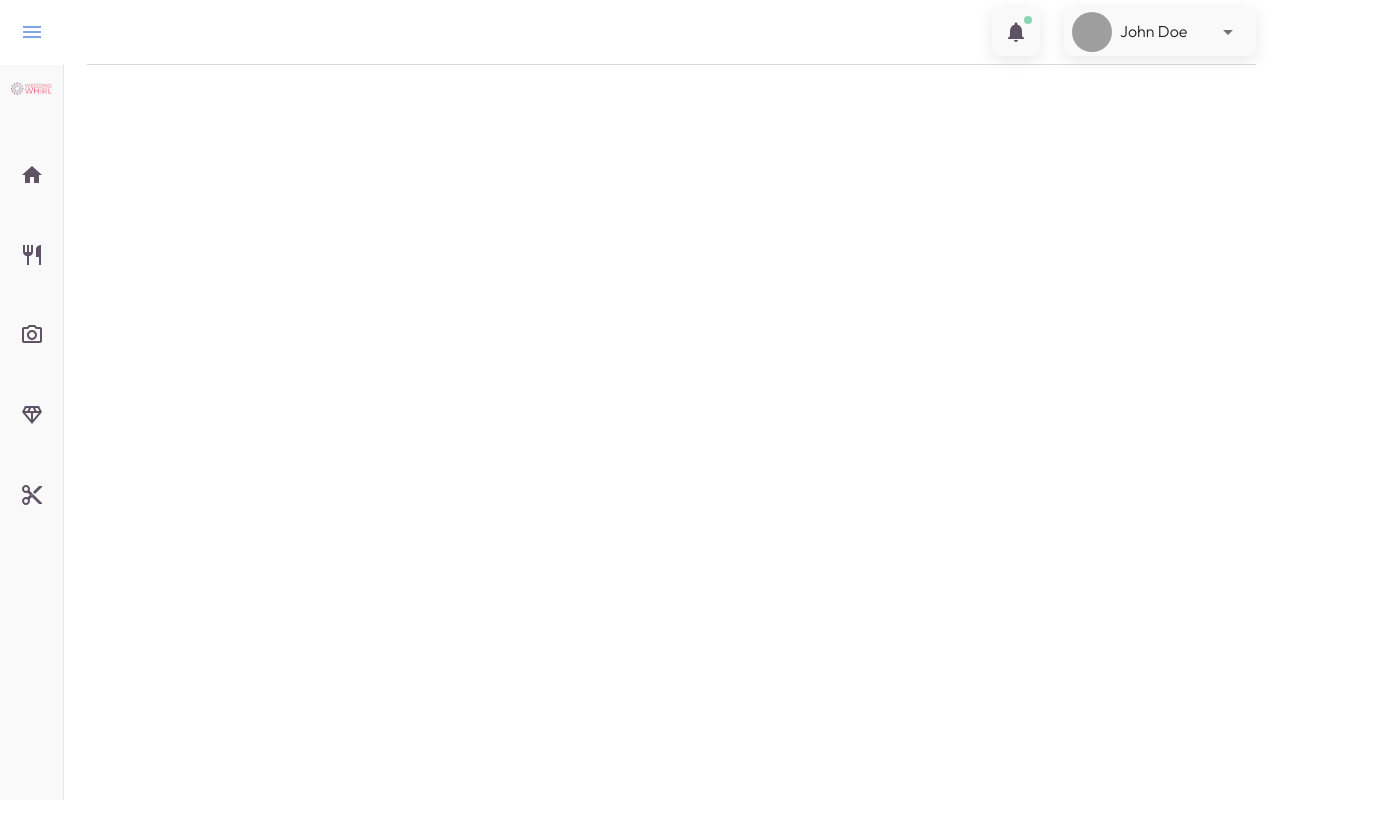
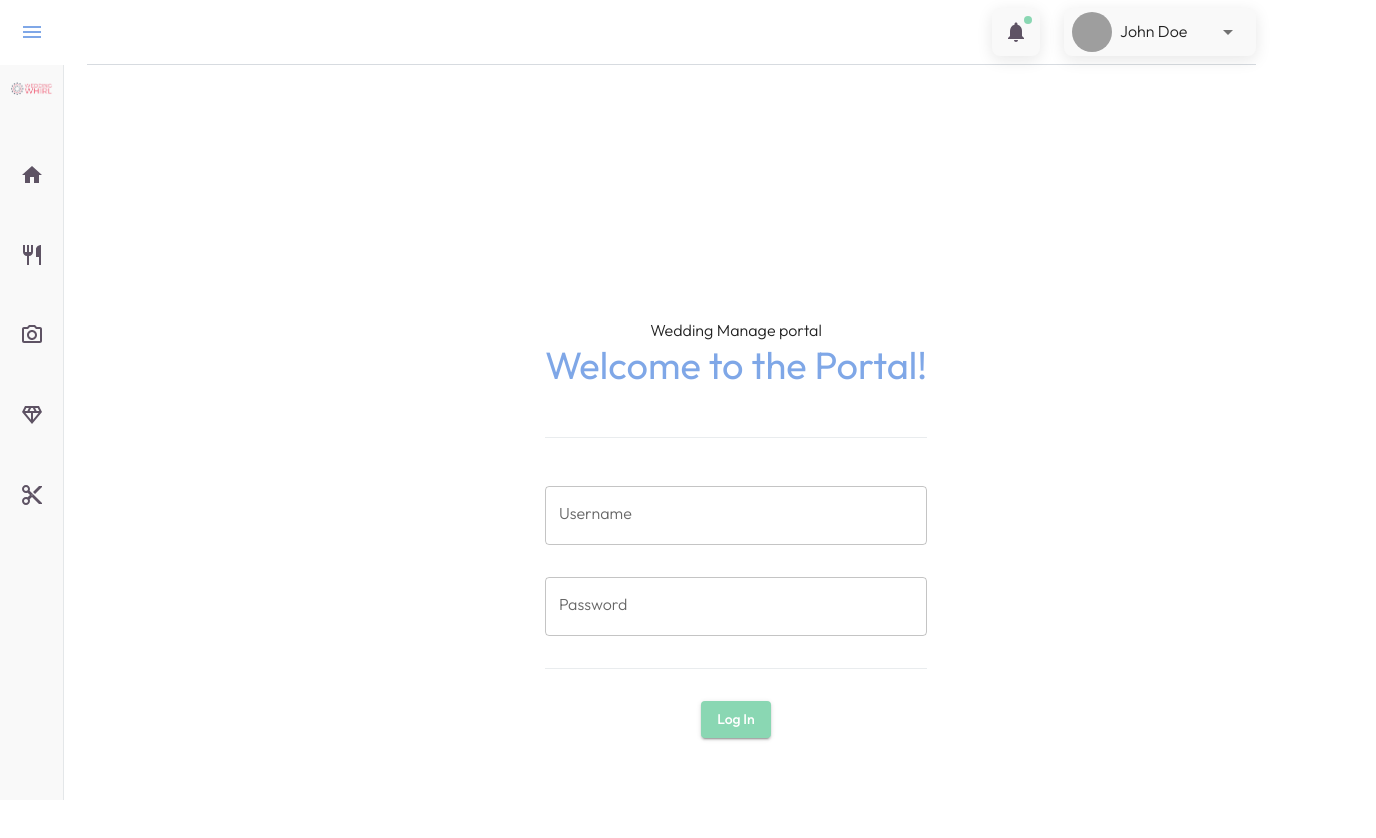
Before and after one commit to randima-dev/Planner, a React (Create React App) app in the folder web-app/: page /login in a window 1280 px wide. Before the commit this address had no page. Shown: the top 838 px of the page, 1376 px wide, since content can reach past the window. Built offline with nearby package versions, Linux system fonts and the light colour scheme; grey boxes are pictures that could not be loaded.

Commit message:
add login

```diff
--- a/web-app/package.json
+++ b/web-app/package.json
@@ -65,6 +65,7 @@
     "eslint-config-react-app": "^7.0.1",
     "prettier": "^3.2.5",
     "redux-logger": "^3.0.6",
+    "sass": "^1.75.0",
     "style-loader": "^3.3.4",
     "typescript": "^4.9.5"
   }
--- a/web-app/src/App.tsx
+++ b/web-app/src/App.tsx
@@ -131,6 +131,7 @@ function App() {
                 }}
               >
                 <AppRoutes />
+
               </Box>
             </Box>
           </Box>
--- /dev/null
+++ b/web-app/src/components/signin/index.scss
@@ -0,0 +1,25 @@
+.signIn.MuiBox-root.css-0 {
+    margin: 0;
+    padding: 0;
+    min-height: 100vh;
+    height: 100%;
+    width: 100vw;
+    display: flex;
+    align-items: center;
+    justify-content: center;
+
+    background-size: cover;
+    background-position: center;
+    background-repeat: no-repeat;
+}
+/* Chrome, Safari, Edge, Opera */
+input::-webkit-outer-spin-button,
+input::-webkit-inner-spin-button {
+  -webkit-appearance: none;
+  margin: 0;
+}
+
+/* Firefox */
+input[type=number] {
+  -moz-appearance: textfield;
+}
--- /dev/null
+++ b/web-app/src/components/signin/index.tsx
@@ -0,0 +1,69 @@
+import "./index.scss";
+import {
+  Box,
+  Button,
+  Divider,
+  Stack,
+  TextField,
+  Typography,
+} from "@mui/material";
+import { useState } from "react";
+import { Dispatch, bindActionCreators } from "redux";
+import { connect } from "react-redux";
+
+function SignIn(props: any) {
+  const [password, setPassword] = useState<string>("");
+  const [email, setEmail] = useState<string>("");
+
+  return (
+    <Box className="signIn">
+      <Box textAlign="center">
+        <Box>Wedding Manage portal</Box>
+        <Box mb="48px">
+          <Typography variant="h4" color="primary.main" mb="8px">
+            Welcome to the Portal!
+          </Typography>
+        </Box>
+        <Divider flexItem />
+        <Stack gap={4} justifyContent="center" alignItems="center" mt="48px">
+          <>
+            <TextField
+              sx={{ maxWidth: "478px" }}
+              label="Username"
+              variant="outlined"
+              type="text"
+              fullWidth
+              value={email}
+            />
+            <TextField
+              sx={{ maxWidth: "478px" }}
+              label="Password"
+              variant="outlined"
+              type="password"
+              fullWidth
+              value={password}
+            />
+          </>
+
+          <Divider flexItem />
+          <Button variant="contained" color="secondary">
+            Log In
+          </Button>
+        </Stack>
+      </Box>
+    </Box>
+  );
+}
+
+const mapStateToProps = () => ({});
+
+const mapDispatchToProps = (dispatch: Dispatch) => {
+  return bindActionCreators(
+    {
+      signIn: () => {},
+    },
+    dispatch
+  );
+};
+
+export default connect(mapStateToProps, mapDispatchToProps)(SignIn);
--- a/web-app/src/routes/index.tsx
+++ b/web-app/src/routes/index.tsx
@@ -4,12 +4,14 @@ import LoadingScreen from "../components/loadingScreen";
 
 
 const Dashboard = lazy(() => import('../containers/index'));
+const Login = lazy(() => import('../components/signin'));
 
 function AppRoutes() {
   return (
     <Suspense fallback={<LoadingScreen />}>
       <Routes>
         <Route path="/" element={<Dashboard />} />
+        <Route path="/login" element={<Login />} />
       </Routes>
     </Suspense>
   );
```
